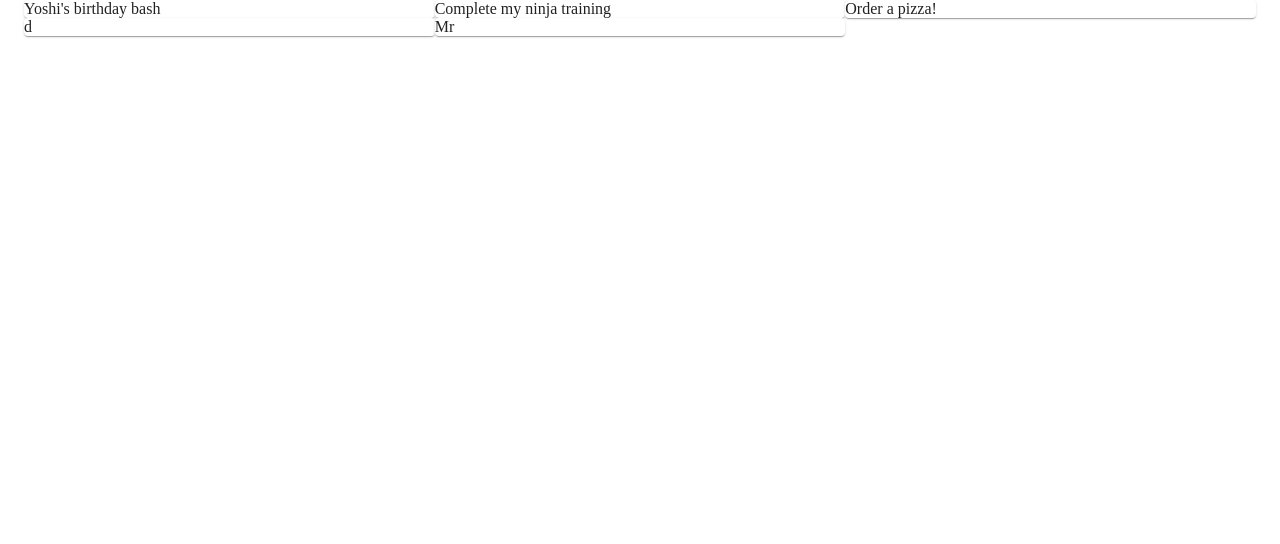
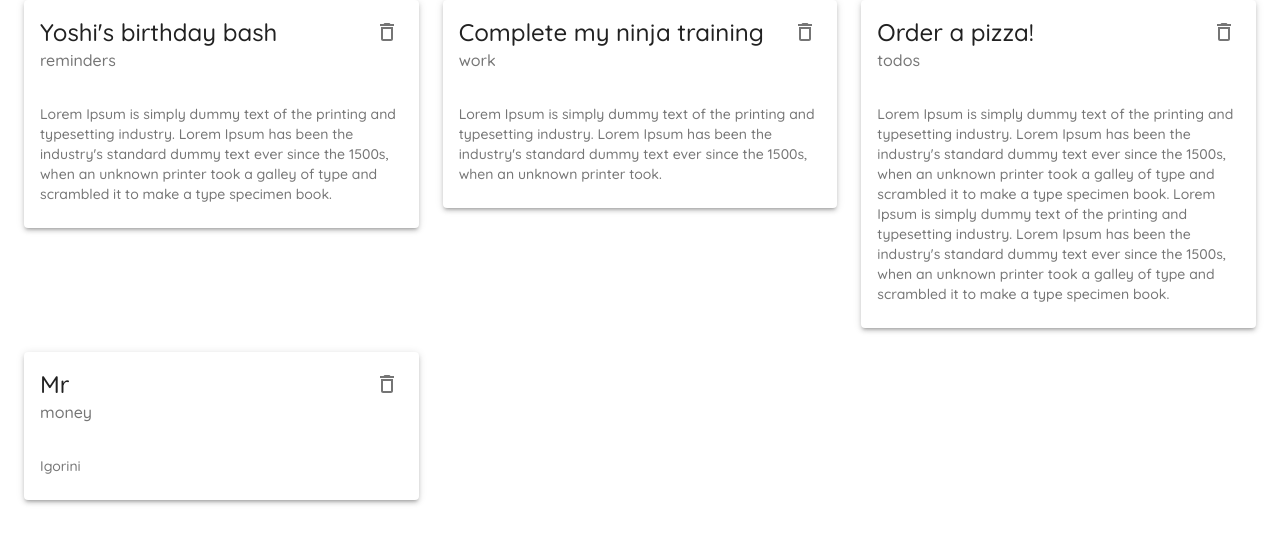
Before and after one commit to YBL123/material-ui-practice-3, a React (Create React App) app: page / in a window 1280 px wide. Shown: the top 544 px of the page. Built offline with nearby package versions, Linux system fonts and the light colour scheme; data requests are answered from the project's data file.

Commit message:
Card Components

```diff
--- a/data/db.json
+++ b/data/db.json
@@ -19,12 +19,6 @@
       "id": 3
     },
     {
-      "title": "d",
-      "details": "d",
-      "category": "todos",
-      "id": 4
-    },
-    {
       "title": "Mr",
       "details": "Igorini",
       "category": "money",
--- /dev/null
+++ b/src/components/NotesCard.js
@@ -0,0 +1,31 @@
+import React from 'react';
+import Card from '@material-ui/core/Card';
+import CardHeader from '@material-ui/core/CardHeader';
+import CardContent from '@material-ui/core/CardContent';
+import { IconButton, Typography } from '@material-ui/core';
+import { DeleteOutlined } from '@material-ui/icons'
+
+const NotesCard = ({ note, handleDelete }) => {
+  return (
+    <div>
+      <Card elevation={3}>
+        <CardHeader
+          action={
+            <IconButton onClick={() => handleDelete(note.id)}>
+              <DeleteOutlined />
+            </IconButton>
+          }
+          title={note.title}
+          subheader={note.category}
+        />
+        <CardContent>
+          <Typography variant="body2" color="textSecondary">
+            {note.details}
+          </Typography>
+        </CardContent>
+      </Card>
+    </div>
+  );
+};
+
+export default NotesCard;
--- a/src/pages/Notes.js
+++ b/src/pages/Notes.js
@@ -3,6 +3,7 @@
 import Grid from '@material-ui/core/Grid';
 import Paper from '@material-ui/core/Paper';
 import Container from '@material-ui/core/Container';
+import NoteCard from '../components/NotesCard';
 
 export default function Notes() {
   const [notes, setNotes] = useState([]);
@@ -13,18 +14,33 @@
       .then((data) => setNotes(data));
   }, []);
 
+  //delete from api + our State
+  const handleDelete = async (id) => {
+    await fetch('http://localhost:8000/notes/' + id, {
+      method: 'DELETE',
+    });
+    const newNotes = notes.filter(note => note.id !== id)
+    setNotes(newNotes);
+  };
+
   return (
     <Container>
-      <Grid container>
+      <Grid container spacing={3}>
         {notes.map((note) => (
           <Grid item key={note.id} xs={12} sm={6} lg={4}>
-            <Paper>{note.title}</Paper>
+            <NoteCard note={note} handleDelete={handleDelete}/>
           </Grid>
         ))}
       </Grid>
     </Container>
   );
 }
+
+
+
+
+
+
 
 //GRID!!!
 {
```
